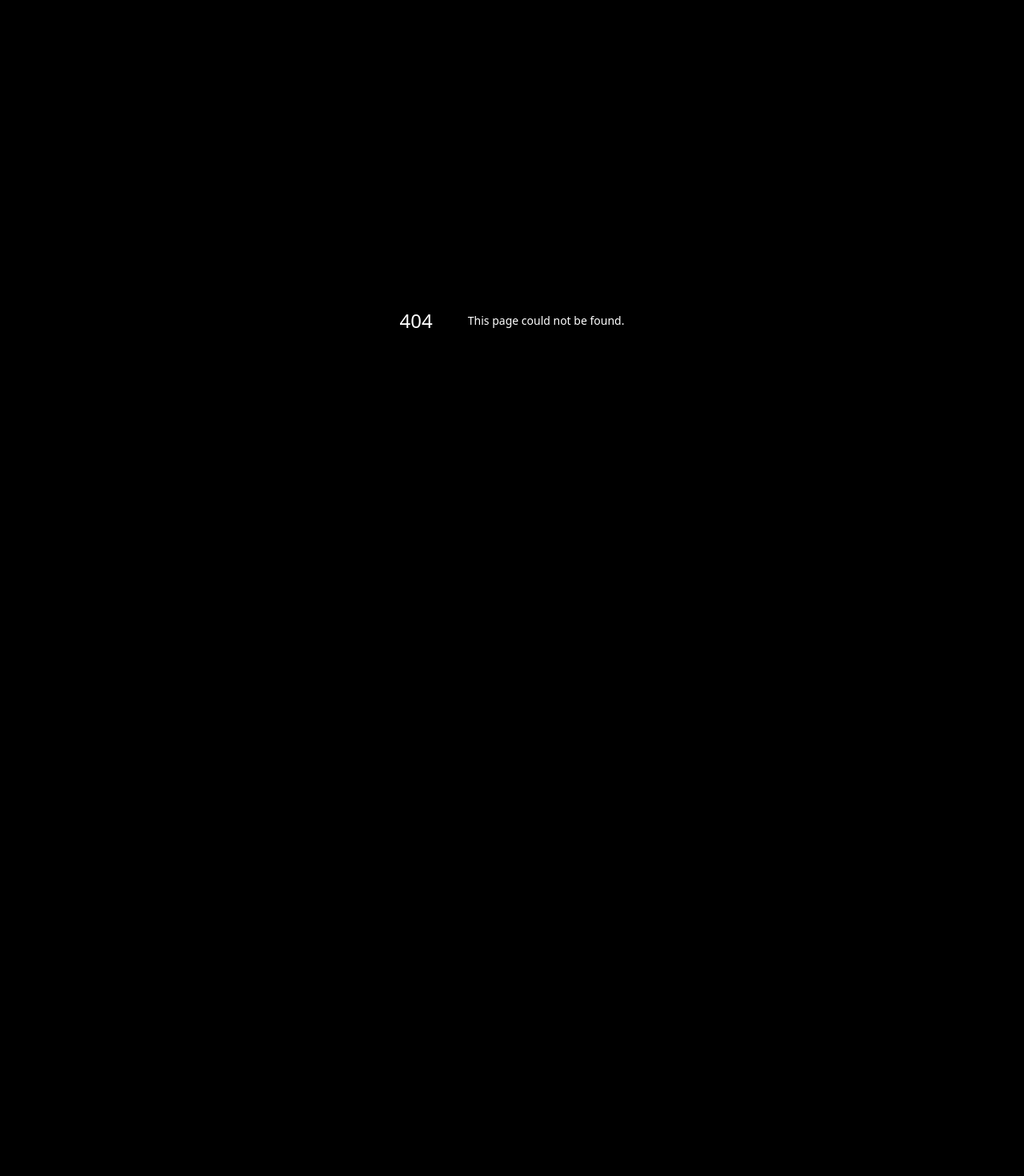
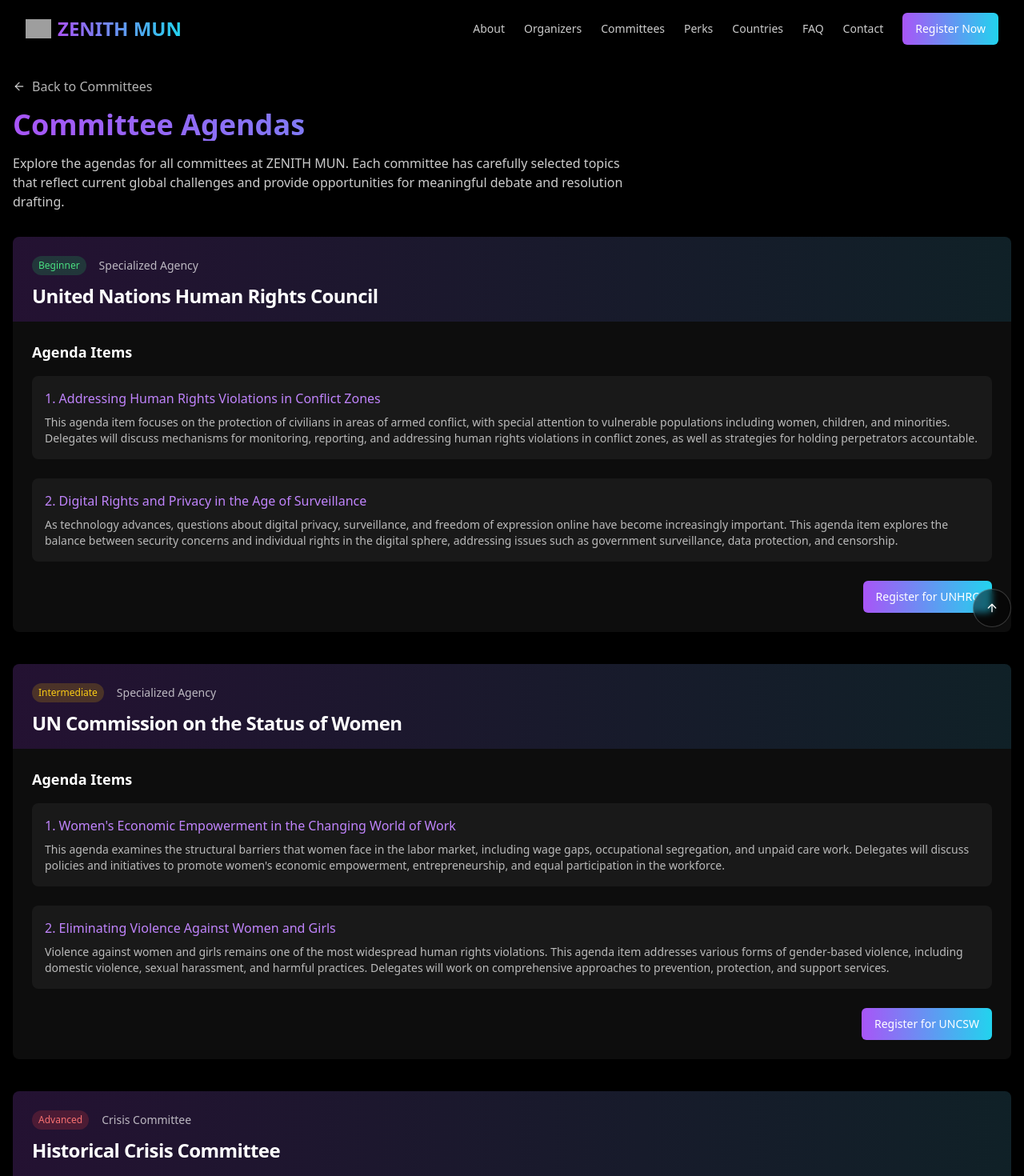
Before and after one commit to 0CODERKID/Zenith-MUN, a Next.js app: page /agendas in a window 1280 px wide. Before the commit this address had no page. Shown: the top 1470 px of the page at 80% size. Before the commit the page ends 800 px from the top, so only its background shows below. Built offline with nearby package versions, Linux system fonts and the light colour scheme; grey boxes are pictures that could not be loaded.

Commit message:
hehe good commit ig

```diff
--- /dev/null
+++ b/app/agendas/page.tsx
@@ -0,0 +1,156 @@
+import Link from "next/link"
+import { Button } from "@/components/ui/button"
+import { Card, CardContent, CardHeader, CardTitle } from "@/components/ui/card"
+import { ArrowLeft } from "lucide-react"
+import Navbar from "@/components/navbar"
+import Footer from "@/components/footer"
+
+export const metadata = {
+  title: "Committee Agendas - ZENITH MUN",
+  description: "Explore the agendas for all committees at ZENITH Model United Nations Conference",
+}
+
+export default function AgendasPage() {
+  // Committee data with agendas
+  const committees = [
+    {
+      name: "United Nations Human Rights Council",
+      shortName: "UNHRC",
+      type: "Specialized Agency",
+      level: "Beginner",
+      levelColor: "text-green-400 bg-green-500/20",
+      agendas: [
+        {
+          title: "Addressing Human Rights Violations in Conflict Zones",
+          description:
+            "This agenda item focuses on the protection of civilians in areas of armed conflict, with special attention to vulnerable populations including women, children, and minorities. Delegates will discuss mechanisms for monitoring, reporting, and addressing human rights violations in conflict zones, as well as strategies for holding perpetrators accountable.",
+        },
+        {
+          title: "Digital Rights and Privacy in the Age of Surveillance",
+          description:
+            "As technology advances, questions about digital privacy, surveillance, and freedom of expression online have become increasingly important. This agenda item explores the balance between security concerns and individual rights in the digital sphere, addressing issues such as government surveillance, data protection, and censorship.",
+        },
+      ],
+    },
+    {
+      name: "UN Commission on the Status of Women",
+      shortName: "UNCSW",
+      type: "Specialized Agency",
+      level: "Intermediate",
+      levelColor: "text-yellow-400 bg-yellow-500/20",
+      agendas: [
+        {
+          title: "Women's Economic Empowerment in the Changing World of Work",
+          description:
+            "This agenda examines the structural barriers that women face in the labor market, including wage gaps, occupational segregation, and unpaid care work. Delegates will discuss policies and initiatives to promote women's economic empowerment, entrepreneurship, and equal participation in the workforce.",
+        },
+        {
+          title: "Eliminating Violence Against Women and Girls",
+          description:
+            "Violence against women and girls remains one of the most widespread human rights violations. This agenda item addresses various forms of gender-based violence, including domestic violence, sexual harassment, and harmful practices. Delegates will work on comprehensive approaches to prevention, protection, and support services.",
+        },
+      ],
+    },
+    {
+      name: "Historical Crisis Committee",
+      shortName: "HCC",
+      type: "Crisis Committee",
+      level: "Advanced",
+      levelColor: "text-red-400 bg-red-500/20",
+      agendas: [
+        {
+          title: "The Cuban Missile Crisis, 1962",
+          description:
+            "Delegates will be transported back to October 1962, at the height of the Cold War, when the United States discovered Soviet nuclear missiles in Cuba. As members of either the US Executive Committee or the Soviet Presidium, delegates will navigate this tense standoff that brought the world to the brink of nuclear war. The committee will explore alternative historical outcomes based on delegates' decisions.",
+        },
+      ],
+    },
+    {
+      name: "International Press",
+      shortName: "IP",
+      type: "Specialized Committee",
+      level: "Intermediate",
+      levelColor: "text-yellow-400 bg-yellow-500/20",
+      agendas: [
+        {
+          title: "Conference Coverage and Reporting",
+          description:
+            "IP delegates will be assigned to cover specific committees, conducting interviews with delegates and chairs, writing articles, and producing multimedia content. They will report on key debates, resolutions, and behind-the-scenes developments throughout the conference.",
+        },
+        {
+          title: "Digital Media Production",
+          description:
+            "In addition to written reporting, IP delegates will create digital content including photography, social media posts, and video interviews. This agenda focuses on presenting MUN proceedings in engaging, accessible formats for the wider delegate body.",
+        },
+      ],
+    },
+  ]
+
+  return (
+    <>
+      <Navbar />
+      <main className="min-h-screen bg-black pt-24 pb-16">
+        <div className="container px-4">
+          <div className="mb-8">
+            <Link href="/#committees" className="inline-flex items-center text-white/70 hover:text-white mb-4">
+              <ArrowLeft className="mr-2 h-4 w-4" /> Back to Committees
+            </Link>
+            <h1 className="text-2xl sm:text-3xl md:text-4xl font-bold mb-4 bg-clip-text text-transparent bg-gradient-to-r from-purple-500 to-cyan-400">
+              Committee Agendas
+            </h1>
+            <p className="text-white/80 max-w-3xl">
+              Explore the agendas for all committees at ZENITH MUN. Each committee has carefully selected topics that
+              reflect current global challenges and provide opportunities for meaningful debate and resolution drafting.
+            </p>
+          </div>
+
+          <div className="space-y-10">
+            {committees.map((committee, index) => (
+              <section key={index} className="animate-fade-in" style={{ animationDelay: `${index * 0.1}s` }}>
+                <Card className="bg-white/5 border-none overflow-hidden">
+                  <CardHeader className="bg-gradient-to-r from-purple-900/30 to-cyan-900/30 pb-4">
+                    <div className="flex flex-col sm:flex-row sm:items-center gap-2 sm:gap-4 mb-1">
+                      <span
+                        className={`text-xs font-medium px-2 py-1 rounded-full inline-block ${committee.levelColor}`}
+                      >
+                        {committee.level}
+                      </span>
+                      <span className="text-sm text-white/70">{committee.type}</span>
+                    </div>
+                    <CardTitle className="text-xl sm:text-2xl text-white">{committee.name}</CardTitle>
+                  </CardHeader>
+                  <CardContent className="p-6">
+                    <h3 className="text-lg font-semibold text-white mb-4">Agenda Items</h3>
+                    <div className="space-y-6">
+                      {committee.agendas.map((agenda, agendaIndex) => (
+                        <div key={agendaIndex} className="bg-white/5 p-4 rounded-lg">
+                          <h4 className="text-base font-medium text-purple-400 mb-2">
+                            {agendaIndex + 1}. {agenda.title}
+                          </h4>
+                          <p className="text-white/70 text-sm">{agenda.description}</p>
+                        </div>
+                      ))}
+                    </div>
+
+                    <div className="mt-6 flex justify-end">
+                      <Button className="bg-gradient-to-r from-purple-500 to-cyan-400 text-white">
+                        <a
+                          href="https://docs.google.com/forms/d/e/1FAIpQLSdmPCZRxxB6WtuwFfbBXHLtRtOGxt2GwsM7YDM-_es_Z5BgmA/viewform"
+                          target="_blank"
+                          rel="noopener noreferrer"
+                        >
+                          Register for {committee.shortName}
+                        </a>
+                      </Button>
+                    </div>
+                  </CardContent>
+                </Card>
+              </section>
+            ))}
+          </div>
+        </div>
+      </main>
+      <Footer />
+    </>
+  )
+}
--- a/components/committees-section.tsx
+++ b/components/committees-section.tsx
@@ -3,6 +3,7 @@
 import { Card, CardContent } from "@/components/ui/card"
 import { Button } from "@/components/ui/button"
 import { ChevronRight } from "lucide-react"
+import Link from "next/link"
 
 interface CommitteeProps {
   name: string
@@ -25,9 +26,11 @@ function CommitteeCard({ name, shortName, type, description, level }: CommitteeP
         <h3 className="text-lg sm:text-xl font-semibold text-white mb-1 sm:mb-2">{name}</h3>
         <p className="text-purple-400 text-xs sm:text-sm mb-3 sm:mb-4">{type}</p>
         <p className="text-white/70 text-xs sm:text-sm mb-3 sm:mb-4">{description}</p>
-        <Button variant="link" className="p-0 text-cyan-400 hover:text-cyan-300 text-sm">
-          Learn More <ChevronRight className="ml-1 h-3 w-3 sm:h-4 sm:w-4" />
-        </Button>
+        <Link href="/agendas" passHref>
+          <Button variant="link" className="p-0 text-cyan-400 hover:text-cyan-300 text-sm">
+            Learn More <ChevronRight className="ml-1 h-3 w-3 sm:h-4 sm:w-4" />
+          </Button>
+        </Link>
       </CardContent>
     </Card>
   )
--- a/components/perks-section.tsx
+++ b/components/perks-section.tsx
@@ -157,7 +157,7 @@ export default function PerksSection() {
                       <div className="w-5 h-5 rounded-full bg-cyan-500/20 flex items-center justify-center flex-shrink-0 mt-0.5">
                         <span className="text-xs text-cyan-400">2</span>
                       </div>
-                      <span>Receive an award (Best Delegate, Outstanding Delegate, etc.)</span>
+                      <span>Receive an award (to ebs only.)</span>
                     </li>
 
                   </ul>
```
